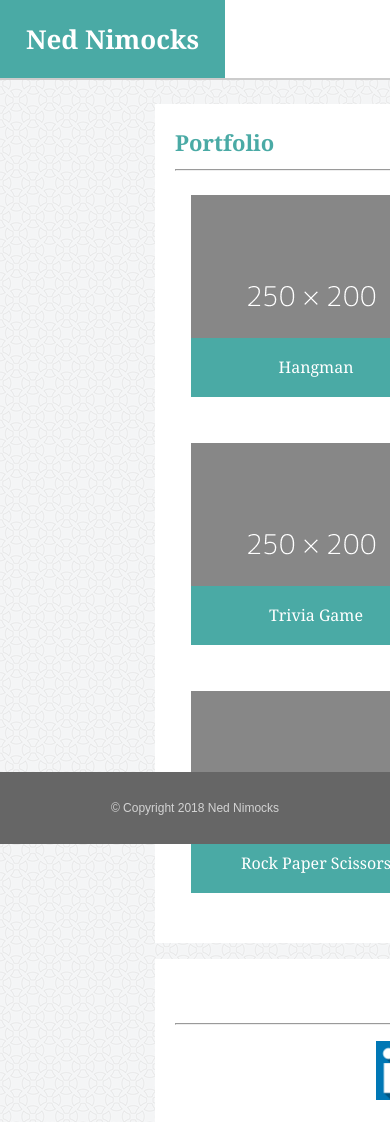
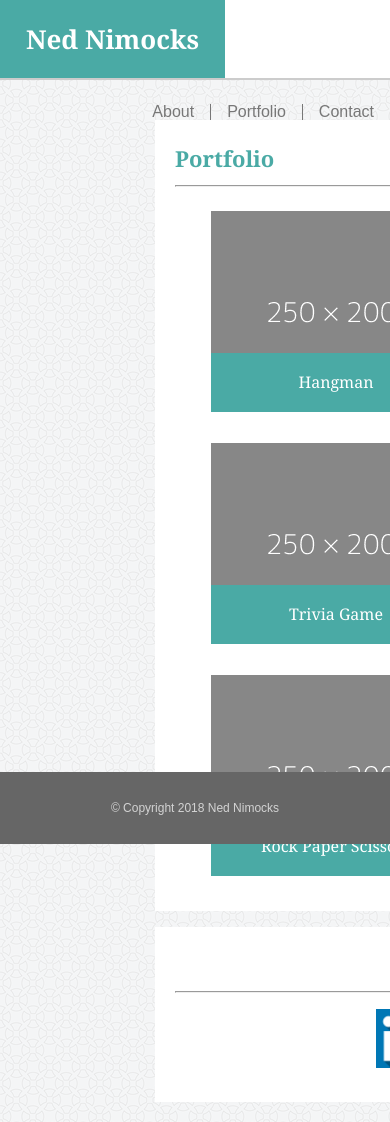
Before and after one commit to enimocks/Responsive-Portfolio, a plain HTML site: page portfolio.html in a window 390 px wide. Shown: the top 1122 px of the page. Drawn offline with Linux system fonts and the light colour scheme.

Commit message:
html tweaks

```diff
--- a/assets/css/style.css
+++ b/assets/css/style.css
@@ -11,8 +11,15 @@ a {
     color: #777777;
 }
 
+.logo a {
+    color: #fff;
+}
+
+html, body {
+    height: 100%;
+}
+
 body {
-    width: 100%;
     font-family: Arial, "Helvetica Neue", Helvetica, sans-serif;
     background: url("../images/circles-light.png")
 }
@@ -54,17 +61,20 @@ nav ul li {
     margin-top: 26px;
 }
 
+nav a:hover {
+    color: #469e9b;
+  }
+
 /* CSS selector reference: https://www.w3schools.com/cssref/css_selectors.asp */
 nav ul li ~ li {
     border-left: 1.25px solid #777777;
 }
 
-/* wrapper for About Me and Contact Info */
+/* About Me and Contact Info */
 .content {
     width: 960px;
     margin: 0 auto;
     clear: both;
-    padding-bottom: 100px;
 }
 
 #headshot {
@@ -151,24 +161,26 @@ textarea {
 }
 
 /* Portfolio (image gallery) */
+section > ul {
+    margin-left: 20px;
+}
+
 section li {
     float: left;
-    height: 248px;
-}
-
-section a > img {
-    padding: 1em;
+    margin: 1em;
+    width: 250px;
+    height: 200px;
 }
 
 section h3 {
     color: black;
     text-align: center;
-    padding: 1em 3em;
-    margin: 0 1em;
+    padding: 1em;
     background-color: #4aaaa5;
     color: white;
     position: relative;
-    bottom: 82px;
+    bottom: 67px;
+    width: 100%;
 }
 
 /* Footer */
@@ -184,6 +196,18 @@ footer {
     background-color: #666666;
 }
 
+footer,
+.push {
+    height: 72px;
+}
+
+.wrapper {
+    height: auto !important;
+    height: 100%;
+    min-height: 100%;
+    margin: 0 auto -72px auto;
+  }
+
 @media screen and (max-width: 980px) {
     aside {
         float: none;
@@ -192,6 +216,11 @@ footer {
         display: block;
         margin: 1em auto 0 auto;
         height: 175px;
+        margin-bottom: 1.5em;
+    }
+
+    .container {
+        width: auto;
     }
 
     section {
--- a/portfolio.html
+++ b/portfolio.html
@@ -14,7 +14,9 @@
     <header>
         <div class="container">
             <div class="logo">
+                <a href="index.html">
                     <h1>Ned Nimocks</h1>
+                </a>
             </div>
 
         <!-- Navigation Links -->
@@ -35,6 +37,7 @@
     </header>
 
     <!-- Portfolio content section -->
+    <div class="wrapper">
         <div class="content">
             <section>
                 <h2>Portfolio</h2>
@@ -72,7 +75,6 @@
                 </ul>
             </section>
 
-
             <!-- Contacts Section sidebar -->
             <aside>
                 <h3>Connect with Me</h3>
@@ -95,6 +97,8 @@
                     </li>
                 </ul>
             </aside>
+            <div class="push"></div>
+        </div>
     </div>
 
     <!-- Universal footer -->
```
Also changed, not shown: contact.html (+5 -0 lines), index.html (+5 -0 lines). Lines whose indentation alone changed are shown as unchanged.
